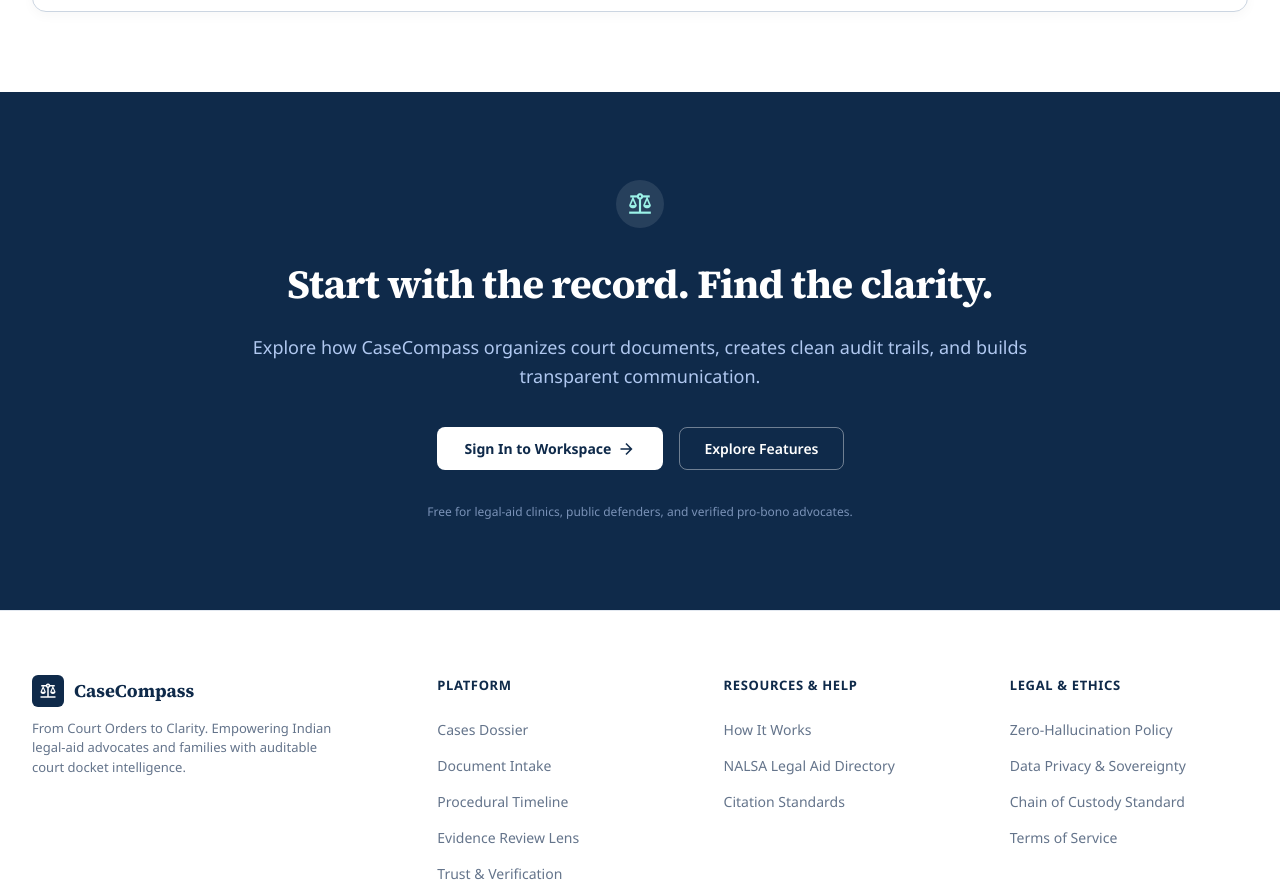
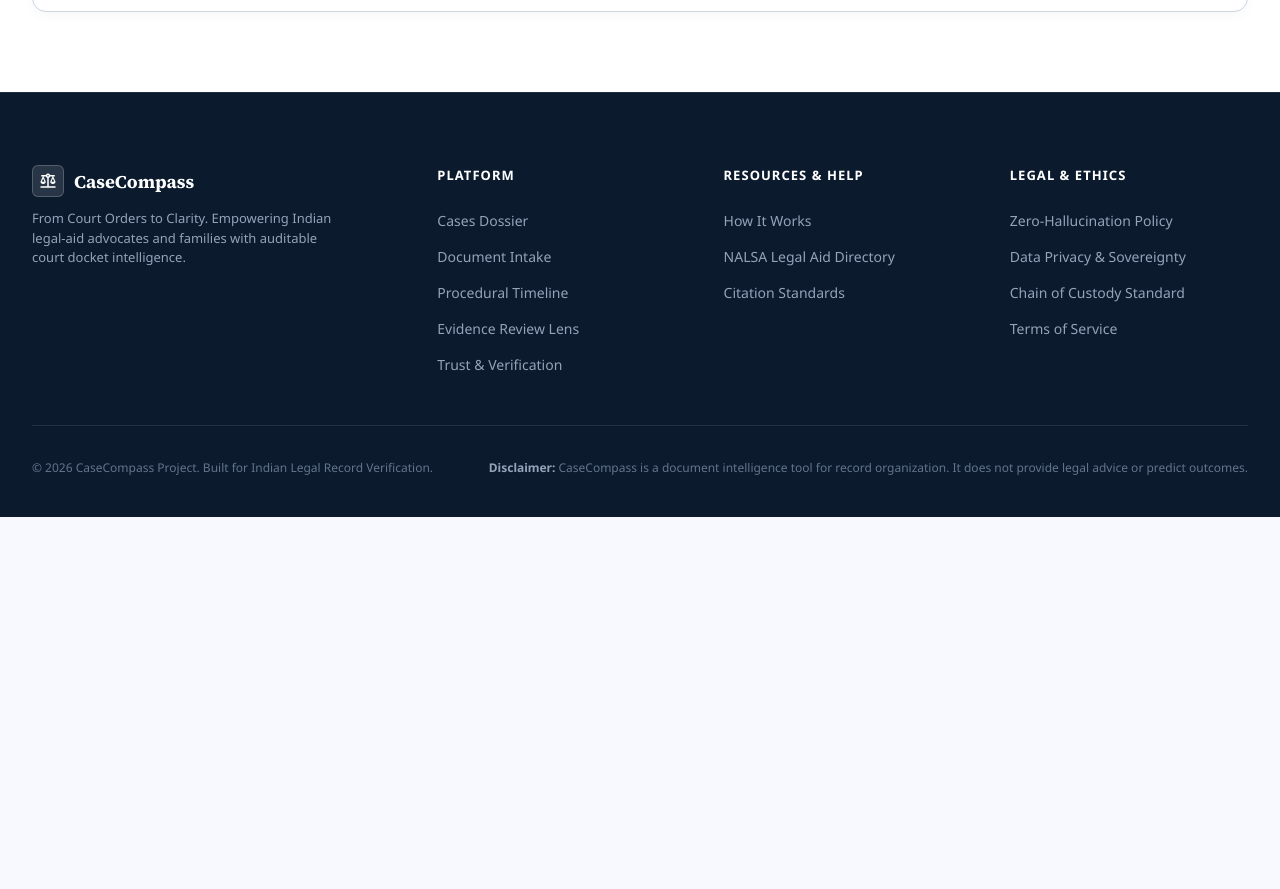
Before and after one commit to Omb2121/CaseCompass, a website built with Vite: page frontend/index.html in a window 1280 px wide. Shown: the part 5049-5938 px from the top of the page. After the commit the page ends 5566 px from the top, so only its background shows below. Built offline with nearby package versions, Linux system fonts and the light colour scheme; a web font is replaced by a local one.

Commit message:
style(landing): remove CTA banner section and style footer in navy blue

```diff
--- a/frontend/src/pages/Landing.js
+++ b/frontend/src/pages/Landing.js
@@ -536,42 +536,17 @@ export function renderLandingPage() {
         </div>
       </section>
 
-      <!-- 12. Bottom Call to Action Dark Banner -->
-      <section class="landing-cta-block">
-        <div class="landing-cta-block__inner">
-          <div class="cta-emblem">
-            <span class="material-symbols-outlined" style="font-size:26px;">balance</span>
-          </div>
-          <h2>Start with the record. Find the clarity.</h2>
-          <p>
-            Explore how CaseCompass organizes court documents, creates clean audit trails, and builds transparent communication.
-          </p>
-          <div style="display:flex;justify-content:center;gap:1rem;flex-wrap:wrap;">
-            <button class="btn auth-protected-link" data-target="#/cases" style="background:#ffffff;color:#0F2A4A;font-weight:700;padding:12px 28px;border-radius:8px;border:none;cursor:pointer;">
-              <span>${isAuth ? 'Enter Workspace' : 'Sign In to Workspace'}</span>
-              <span class="material-symbols-outlined" style="font-size:18px;">arrow_forward</span>
-            </button>
-            <a href="#features" class="btn" style="background:transparent;color:#ffffff;border:1px solid rgba(255,255,255,0.4);padding:12px 24px;border-radius:8px;">
-              <span>Explore Features</span>
-            </a>
-          </div>
-          <div style="font-size:0.75rem;color:#7a92b7;margin-top:2rem;">
-            Free for legal-aid clinics, public defenders, and verified pro-bono advocates.
-          </div>
-        </div>
-      </section>
-
       <!-- 13. Comprehensive Footer -->
       <footer class="landing-footer">
         <div class="landing-footer__inner">
           <div class="footer-col">
             <div style="display:flex;align-items:center;gap:10px;margin-bottom:12px;">
-              <div style="width:32px;height:32px;background:#0F2A4A;color:#ffffff;border-radius:6px;display:flex;align-items:center;justify-content:center;">
+              <div style="width:32px;height:32px;background:rgba(255,255,255,0.12);border:1px solid rgba(255,255,255,0.2);color:#ffffff;border-radius:6px;display:flex;align-items:center;justify-content:center;">
                 <span class="material-symbols-outlined" style="font-size:18px;">balance</span>
               </div>
-              <strong style="font-size:1.125rem;color:#0F2A4A;font-family:var(--font-headline);">CaseCompass</strong>
+              <strong style="font-size:1.125rem;color:#ffffff;font-family:var(--font-headline);">CaseCompass</strong>
             </div>
-            <p style="font-size:0.8125rem;color:#64748b;line-height:1.5;max-width:320px;">
+            <p style="font-size:0.8125rem;color:#94a3b8;line-height:1.5;max-width:320px;">
               From Court Orders to Clarity. Empowering Indian legal-aid advocates and families with auditable court docket intelligence.
             </p>
           </div>
--- a/frontend/src/styles/landing.css
+++ b/frontend/src/styles/landing.css
@@ -891,11 +891,11 @@
   margin-bottom: 2.25rem;
 }
 
-/* Main Landing Footer */
+/* Main Landing Footer - Elegant Navy Blue */
 .landing-footer {
-  background: #ffffff;
-  border-top: 1px solid #e2e8f0;
-  padding: 4rem 2rem 2.5rem;
+  background: #0B1A2D;
+  border-top: 1px solid rgba(255, 255, 255, 0.08);
+  padding: 4.5rem 2rem 2.5rem;
 }
 
 .landing-footer__inner {
@@ -905,15 +905,15 @@
   grid-template-columns: 1.5fr repeat(3, 1fr);
   gap: 3rem;
   padding-bottom: 3rem;
-  border-bottom: 1px solid #e2e8f0;
+  border-bottom: 1px solid rgba(255, 255, 255, 0.1);
 }
 
 .footer-col h4 {
   font-size: 0.8125rem;
   font-weight: 700;
   text-transform: uppercase;
-  letter-spacing: 0.05em;
-  color: #0F2A4A;
+  letter-spacing: 0.08em;
+  color: #ffffff;
   margin-bottom: 1.25rem;
 }
 
@@ -926,13 +926,14 @@
 
 .footer-col a {
   font-size: 0.875rem;
-  color: #64748b;
+  color: #94a3b8;
   text-decoration: none;
-  transition: color 0.15s ease;
+  transition: all 0.15s ease;
 }
 
 .footer-col a:hover {
-  color: #0F2A4A;
+  color: #38bdf8;
+  transform: translateX(2px);
 }
 
 .landing-footer__disclaimer {
@@ -942,9 +943,13 @@
   justify-content: space-between;
   align-items: center;
   font-size: 0.75rem;
-  color: #94a3b8;
+  color: #64748b;
   flex-wrap: wrap;
   gap: 1rem;
+}
+
+.landing-footer__disclaimer strong {
+  color: #94a3b8;
 }
 
 /* =======================================================
```
